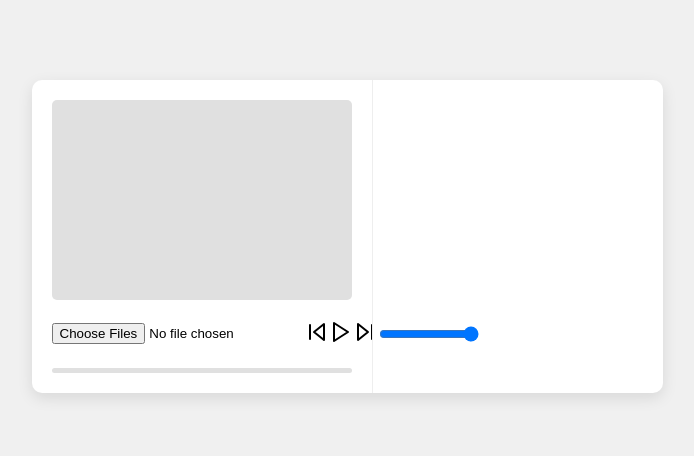
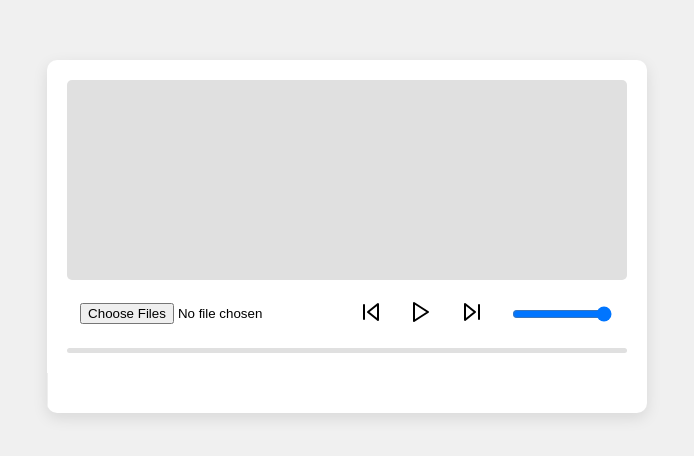
Before and after one commit to noahbrambila/cds-music-player, a plain HTML site: page index.html in a window 1280 px wide. Shown: the part 164-620 px from the top of the page, without its empty margins (293-987 px from the left). Drawn offline with Linux system fonts and the light colour scheme.

Commit message:
Fixed Volume Slider
Issue: Volume Slider showed up visually, yet was not interactive. This issue has been fixed.

Side Note: Layout has been changed. The playlist area has been moved under the "player.div". The playlist now does not show up until a song is uploaded.

```diff
--- a/style.css
+++ b/style.css
@@ -13,12 +13,15 @@ body {
     border-radius: 10px;
     box-shadow: 0 5px 15px rgba(0,0,0,0.1);
     display: flex;
+    flex-wrap: wrap; /* Allow items to wrap to the next line */
+    max-width: 600px; /* Set a max-width for the player container */
     overflow: hidden;
 }
 
 .player {
     padding: 20px;
-    width: 300px;
+    flex: 1; /* Allow player to grow and shrink */
+    min-width: 300px; /* Minimum width for the player */
 }
 
 .album-art {
@@ -71,6 +74,7 @@ body {
     cursor: pointer;
 }
 
+
 .progress-container {
     background-color: #e0e0e0;
     border-radius: 5px;
@@ -87,7 +91,8 @@ body {
 }
 
 .playlist-container {
-    width: 250px;
+    flex: 1; /* Allow playlist to grow and shrink */
+    min-width: 250px; /* Minimum width for the playlist */
     border-left: 1px solid #eee;
     padding: 20px;
     overflow-y: auto;
```
